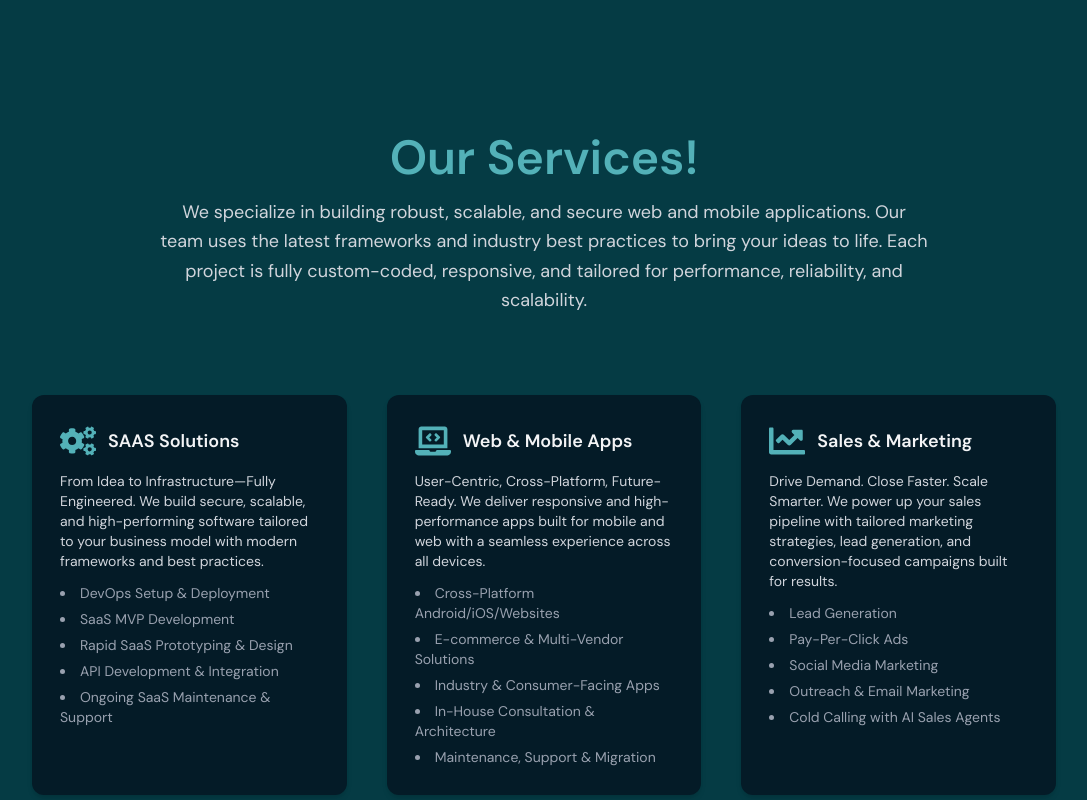
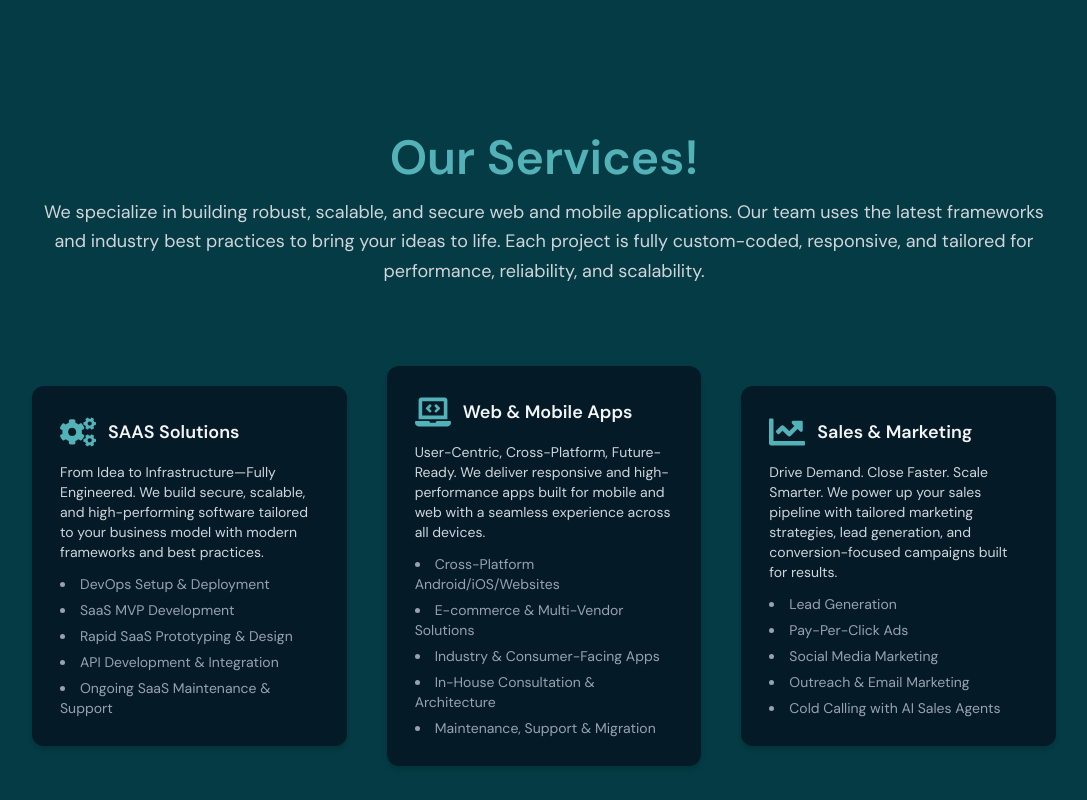
Before and after one commit to RMAWAIS489/Tribotix, a Next.js app in the folder Tribotix/: page / in a window 1280 px wide. Shown: the part 2340-3140 px from the top of the page, without its empty margins (96-1183 px from the left). Built offline with nearby package versions, Linux system fonts and the light colour scheme.

Commit message:
ui updated again

```diff
--- a/Tribotix/src/app/components/ContactUs.tsx
+++ b/Tribotix/src/app/components/ContactUs.tsx
@@ -234,9 +234,16 @@ const handleSubmit = async (e: React.FormEvent<HTMLFormElement>) => {
 
  <button
     type="submit"
-    className="px-8 py-2.5 bg-[#53b1b8] text-white font-semibold rounded-lg hover:bg-[#053b44] transition-all duration-300"
-  >
-    Submit
+    className="relative inline-flex items-center justify-center px-8 py-3 text-white font-semibold rounded-xl
+                         bg-gradient-to-r from-[#0ba5ec] via-[#53b1b8] to-[#053b44]
+                         bg-[length:200%_200%] animate-gradient-flow
+                         shadow-[0_0_15px_rgba(83,177,184,0.5)]
+                         hover:shadow-[0_0_30px_rgba(83,177,184,0.8)]
+                         hover:scale-[1.05] transition-all duration-500 ease-out overflow-hidden"
+            >
+              <span className="relative z-10">Submit</span>
+              <span className="absolute inset-0 rounded-xl border border-white/20"></span>
+              <span className="absolute inset-0 rounded-xl opacity-0 group-hover:opacity-100 bg-gradient-to-r from-[#53b1b8]/20 to-[#0ba5ec]/20 blur-md transition-opacity duration-500"></span>
   </button>
 
 </motion.form>
--- a/Tribotix/src/app/components/Services.tsx
+++ b/Tribotix/src/app/components/Services.tsx
@@ -87,11 +87,12 @@ export default function Services() {
   ];
 
   return (
-  <div
+ <div
   id="services"
   className={`min-h-screen bg-[#053b44] text-gray-100
     px-4 sm:px-6 md:px-12 lg:px-24 xl:px-32 2xl:px-48
     py-12 sm:py-16 md:py-20 lg:py-28 xl:py-36
+    flex flex-col items-center justify-center
     ${dmSans.className}`}
 >
   {/* Header */}
@@ -99,12 +100,12 @@ export default function Services() {
     initial={{ opacity: 0, y: 40 }}
     animate={{ opacity: 1, y: 0 }}
     transition={{ duration: 0.8 }}
-    className="text-center mb-12 sm:mb-16 md:mb-20"
+    className="text-center mb-12 sm:mb-16 md:mb-20 w-full max-w-5xl"
   >
     <h1 className="text-3xl sm:text-4xl md:text-5xl font-bold mb-4 text-[#53b1b8]">
       Our Services!
     </h1>
-    <p className="text-sm sm:text-base md:text-lg text-gray-300 max-w-3xl mx-auto leading-relaxed">
+    <p className="text-sm sm:text-base md:text-lg text-gray-300 leading-relaxed">
       We specialize in building robust, scalable, and secure web and mobile
       applications. Our team uses the latest frameworks and industry best
       practices to bring your ideas to life. Each project is fully custom-coded,
@@ -113,7 +114,12 @@ export default function Services() {
   </motion.div>
 
   {/* Services Grid */}
-  <div className="grid grid-cols-1 sm:grid-cols-2 lg:grid-cols-3 gap-6 sm:gap-8 md:gap-10">
+  <div
+    className="grid grid-cols-1 sm:grid-cols-2 lg:grid-cols-3
+               gap-6 sm:gap-8 md:gap-10
+               w-full max-w-7xl mx-auto px-4 sm:px-6 md:px-0
+               place-items-center"
+  >
     {services.map((service, index) => (
       <motion.div
         key={service.title}
@@ -125,7 +131,7 @@ export default function Services() {
                    p-5 sm:p-6 md:p-7
                    hover:shadow-[#53b1b8]/40
                    transition-all duration-300 hover:-translate-y-2
-                   w-full max-w-[21rem] mx-auto h-auto min-h-[20rem]"
+                   w-full max-w-[21rem] h-auto min-h-[20rem]"
       >
         <div className="flex items-center gap-3 mb-3">
           {service.icon}
@@ -146,5 +152,6 @@ export default function Services() {
   </div>
 </div>
 
+
   );
 }
```
